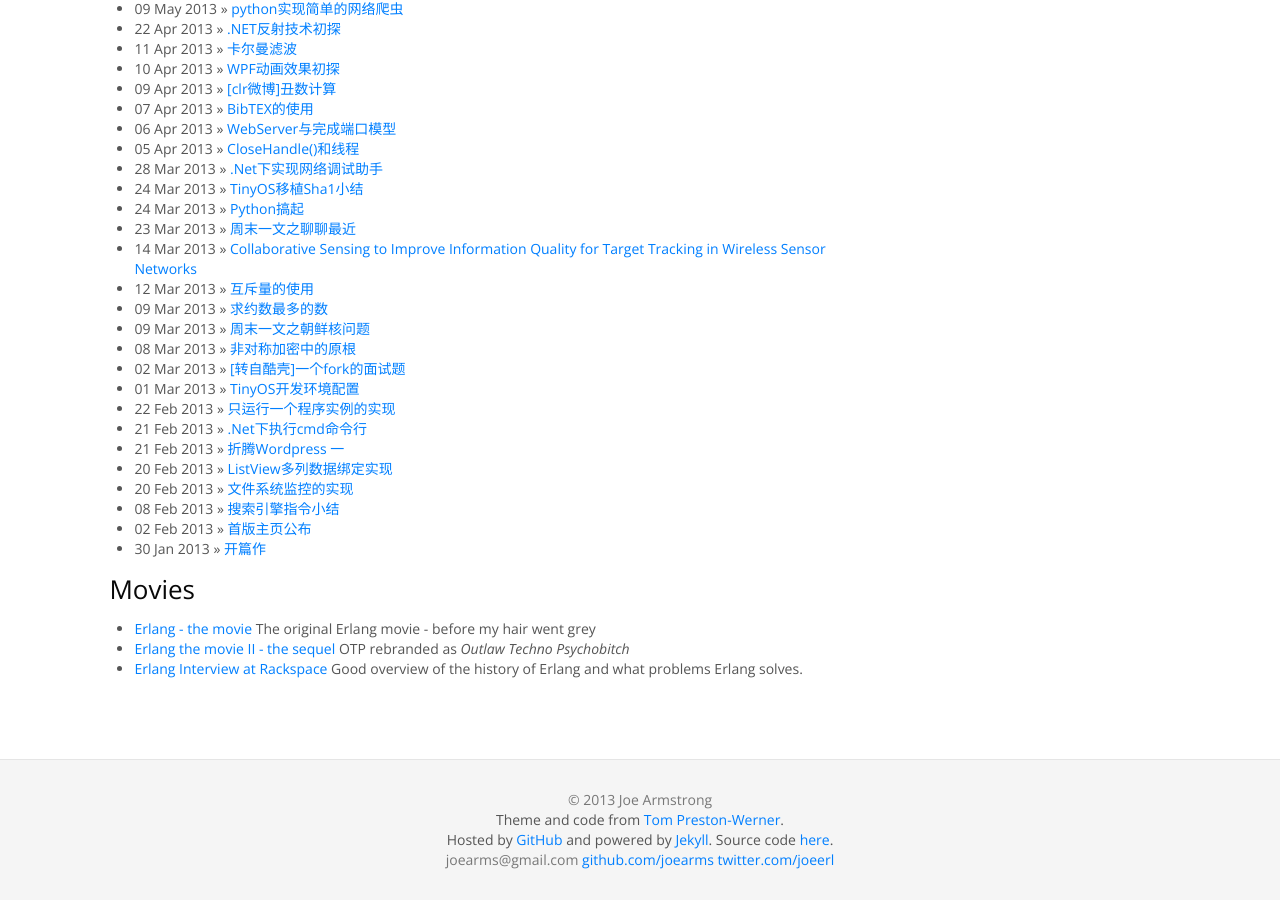
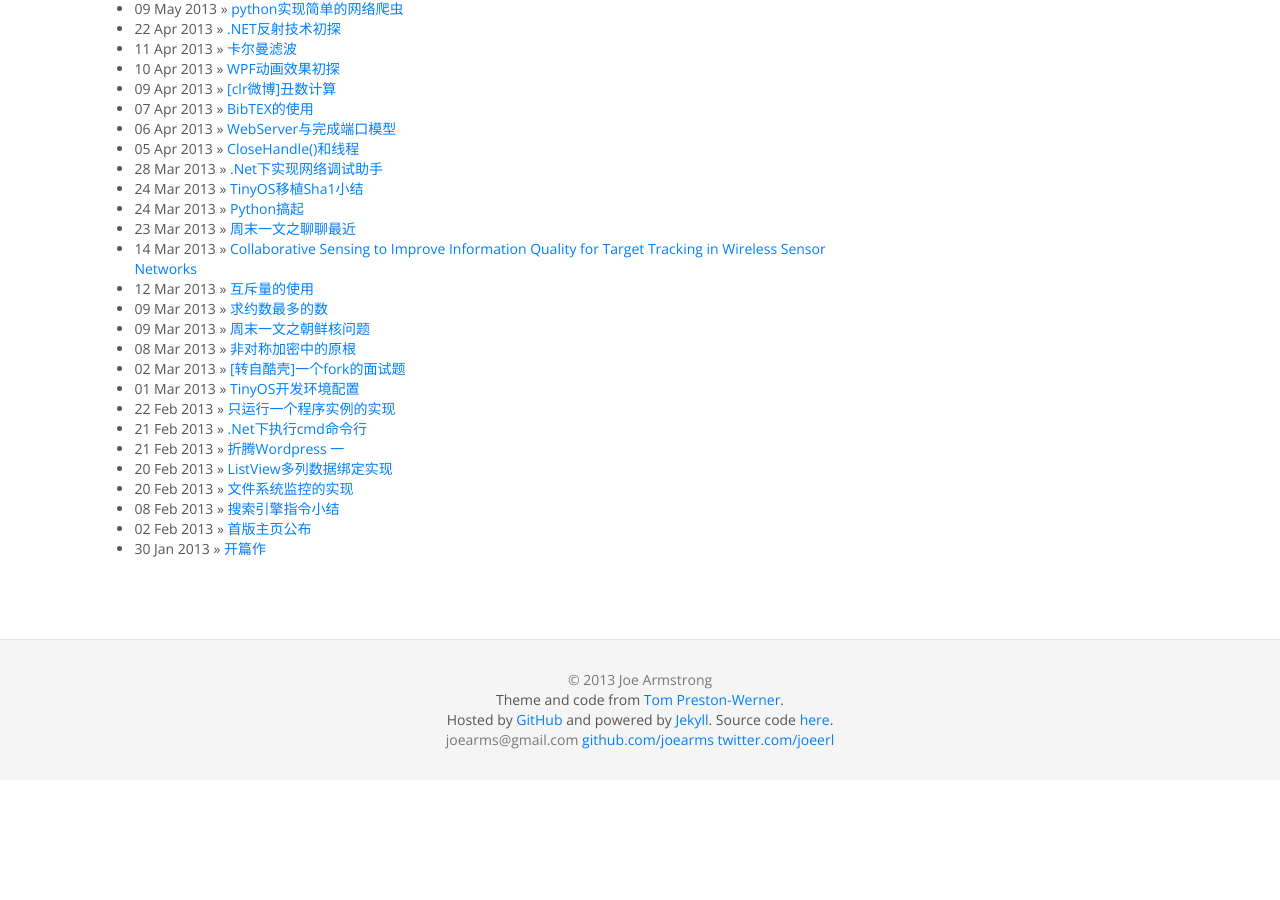
Before and after one commit to ictdby/ictdby.github.io, a Jekyll site: the page built from index.html, in a window 1280 px wide and 900 px high, scrolled down 1293 px. Built offline with Jekyll 4.4.1, drawn with Linux system fonts in a browser that asks for light colours; comment, search, counter and statistics services are not loaded; after the commit the page ends 2073 px from its top, so only the background shows below that; some of the changed text lies outside the part shown.

Commit message:
change blog

```diff
--- a/_layouts/default_2.html
+++ b/_layouts/default_2.html
@@ -23,14 +23,11 @@
   <body>
     <div class="navbar">
       <div class="navbar-inner">
-	<a class="brand" href="/index.html">Joe Armstrong - Erlang and other stuff</a>
+	<a class="brand" href="/index.html">Boyu`s Blog  思而进取 勤于笔耕</a>
 	<ul class="nav">
 	  <li><a href="/index.html">Home</a></li>
 	  <li><a href="/archive.html">Archive</a></li>
-	  <li><a href="/resources.html">Resources</a></li>
-	  <li><a href="/installing.html">Installing</a></li>
-	  <li><a href="/links.html">Links</a></li>
-	  <li><a href="https://github.com/joearms/joearms.github.com/">Source</a></li>
+
 	</ul>
       </div>
     </div>
--- a/index.html
+++ b/index.html
@@ -12,23 +12,6 @@ title: Joe Armstrong
     {% endfor %}
   </ul>
 
-  <h2>Movies</h2>
-
-  <ul>
-    <li>
-      <a href="https://www.youtube.com/watch?v=qyVvGjNjBOA">Erlang - the movie</a> The original Erlang movie - before my hair went grey
-    </li>
-
-    <li> <a href="http://www.gar1t.com/blog/2013/03/21/erlang-the-movie-ii-the-sequel/">Erlang the movie II - the sequel</a> OTP rebranded as <i>Outlaw Techno Psychobitch</i>
-    </li>
-
-    <li>
-      <a href="https://www.youtube.com/watch?v=u41GEwIq2mE&list=UUDLl_-lfEBsXw0EbVkhKviQ">
-	Erlang Interview at Rackspace</a> Good overview of the history of Erlang
-	and what problems Erlang solves.
-    </li>
-
-  </ul>
   <p></p>
 
 </div>
```
Also changed, not shown: other parts of index.html (+1 -1 lines), _posts/2015-01-31-sbt架构工具入门.md (+5 -0 lines).
